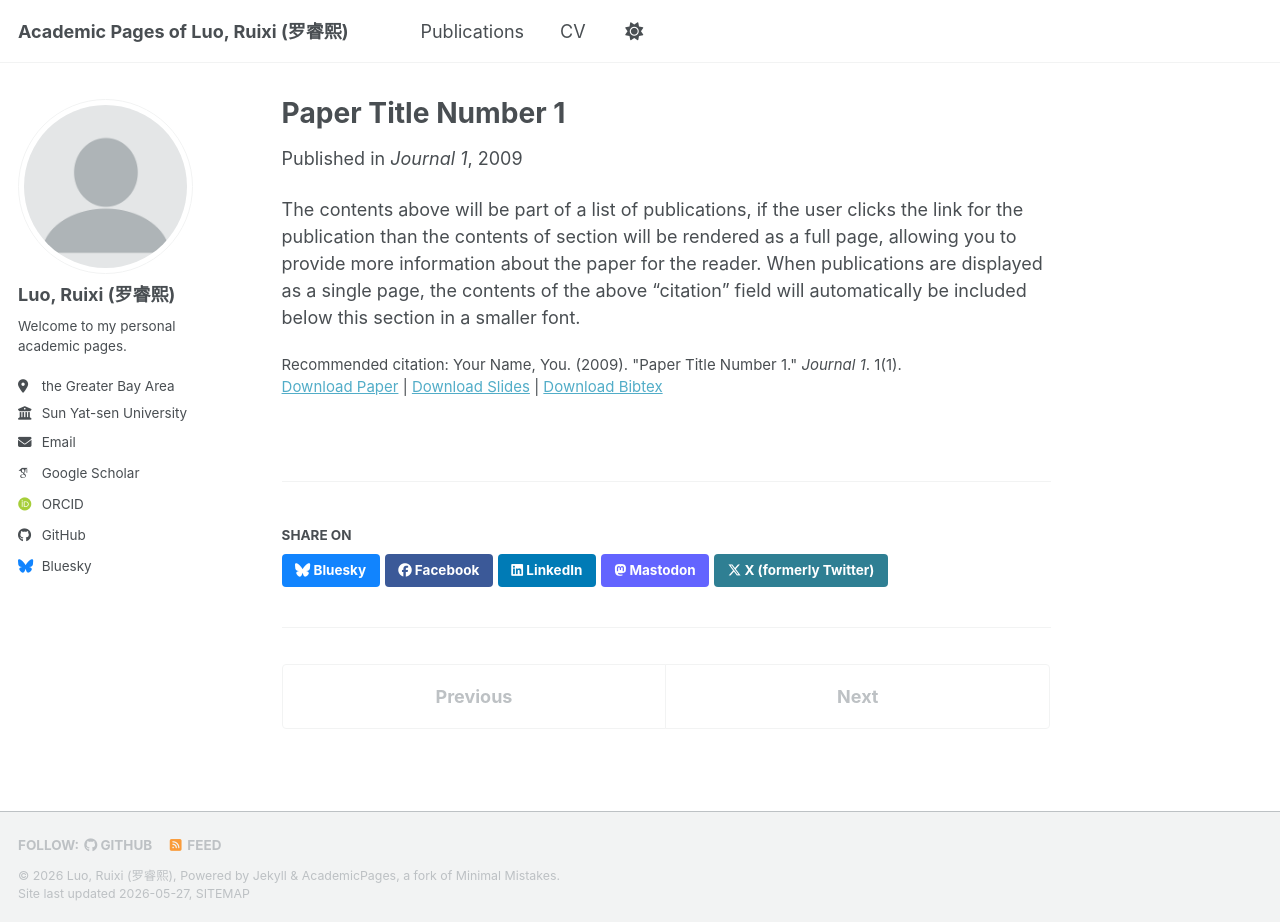
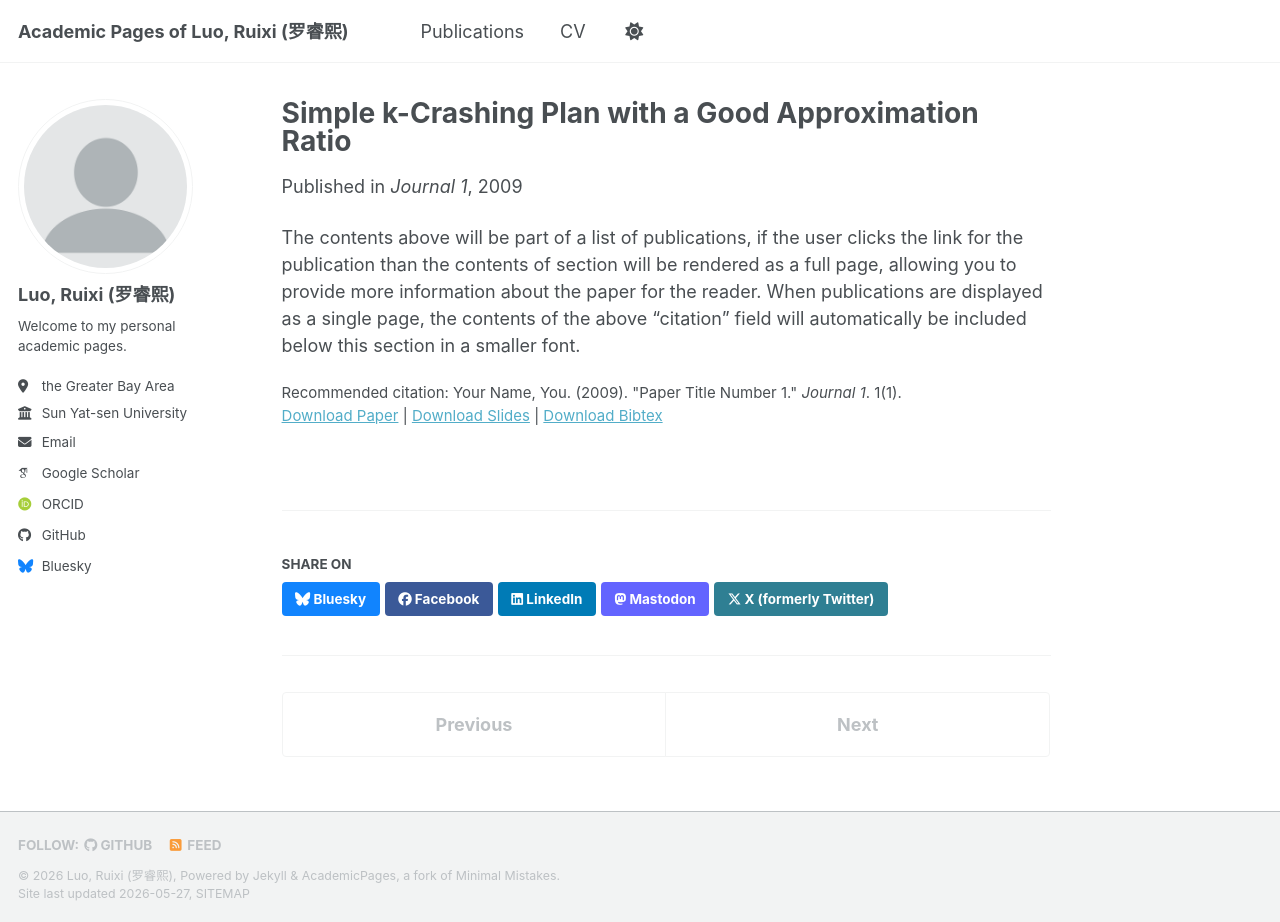
Before and after one commit to Ruixi-Luo/Ruixi-Luo.github.io, a Jekyll site: the page built from _publications/2009-10-01-paper-title-number-1.md, in a window 1280 px wide and 922 px high. Built offline with Jekyll 4.4.1, drawn with Linux system fonts in a browser that asks for light colours; some web fonts are replaced; a script bundle is joined from its source files by our own code; library files that are not in the unit come from our copies.

Commit message:
Update 2009-10-01-paper-title-number-1.md

```diff
--- a/_publications/2009-10-01-paper-title-number-1.md
+++ b/_publications/2009-10-01-paper-title-number-1.md
@@ -1,5 +1,5 @@
 ---
-title: "Paper Title Number 1"
+title: "Simple k-Crashing Plan with a Good Approximation Ratio"
 collection: publications
 category: manuscripts
 permalink: /publication/2009-10-01-paper-title-number-1
```
